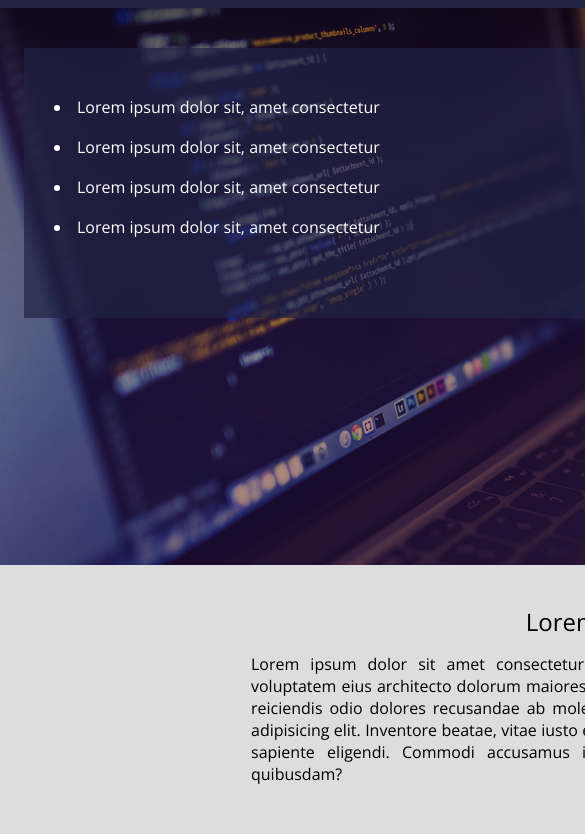
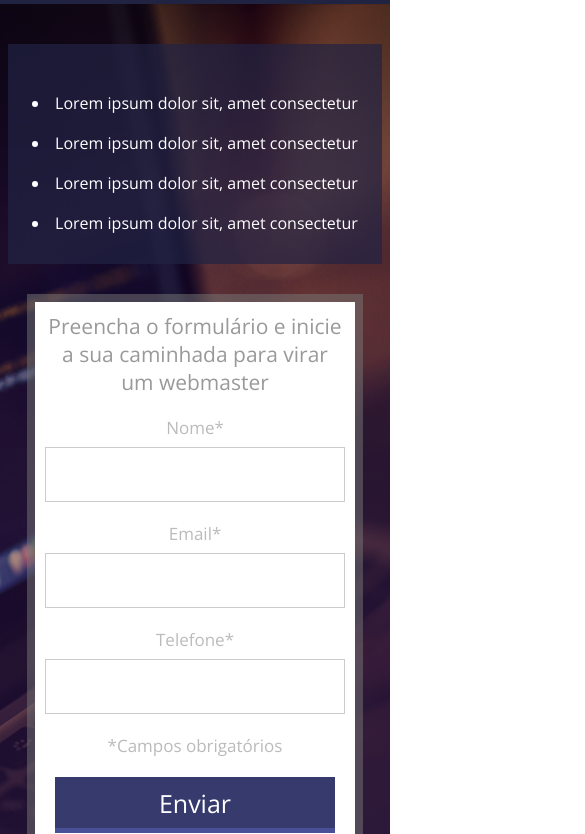
Before and after one commit to carlosmagno02/Landing-page1, a plain HTML site: page index.html in a window 390 px wide. Shown: the part 52-886 px from the top of the page, 585 px wide, since content can reach past the window. Drawn offline with nearby package versions, Linux system fonts and the light colour scheme.

Commit message:
Responsivo

```diff
--- a/Css/index.css
+++ b/Css/index.css
@@ -14,14 +14,14 @@ html,body{
 }
 
 .center{
-    width: 1200px;
+    width: 100%;
+    max-width: 1280px;
     margin: 0 auto;
-    padding: 0 2%;
 }
 
 header{
-    min-width: 1200px;
     width: 100%;
+    padding: 0 2%;
     height: 60px;
     background-color: #212343;
 }
@@ -32,7 +32,7 @@ header img{
 
 .container-banner{
     width: 100%;
-    min-width: 1200px;
+    padding: 0 2%;
     height: 557px;
     background-image: url(../img/header_bg.png);
     background-size: cover;
@@ -50,6 +50,7 @@ header img{
     float: right;
     position: relative;
     top: -15px;
+    border-width: 12px;
     background-color: white;
     border: 8px solid rgba(120,120,120,0.5);
     background-clip:padding-box ;
@@ -109,9 +110,9 @@ background-color: #4a5097 ;
 
 .container-list{
 padding: 30px;
-margin-top: 40px;
+margin-top: 100px;
 float: left;
-width: 619px;
+width: 519px;
 height: 270px;
 background-color: rgba(33, 35, 67, 0.7);
 }
@@ -125,8 +126,7 @@ background-color: rgba(33, 35, 67, 0.7);
 }
 
 .container2{
-    min-width: 1200px;
-    padding: 40px 0;
+    padding: 40px 2%;
     background-color: #ddd;
     text-align: center;
 }
@@ -136,7 +136,8 @@ background-color: rgba(33, 35, 67, 0.7);
 }
 
 .container2 p{
-    width: 698px;
+    width: 100%;
+    max-width: 768px;
     margin: 15px 0;
     display: inline-block;
     text-align: justify;
@@ -154,7 +155,7 @@ background-color: rgba(33, 35, 67, 0.7);
 }
 
 .section1{
-    padding: 90px 0;
+    padding: 90px 2%;
 }
 
 .section1 h2{
@@ -194,3 +195,87 @@ footer{
 footer p{
     padding: 10px;
 }
+
+@media screen and (max-width: 1024px){
+    header{
+        height: auto;
+        width: 100%;
+        padding: 15px 0;
+        text-align: center;
+    }
+
+    header img{
+        margin: 0;
+    }
+    .container-list{
+        padding: 30px 0;
+        float: left;
+        width: 40%;
+        margin-top: 0;
+        max-width: 500px;
+        height: auto;
+    }
+
+    .container-banner{
+        width: 100%;
+        padding: 40px 2%;
+        height: auto;
+        text-align: center;
+    }
+    .container-banner{
+        width: 100%;
+        padding: 40px 2%;
+        height: auto;
+        text-align: center;
+    }
+
+    .form{
+        margin-top: 30px;
+        max-width: 400px;
+        padding: 10px;
+        width: 60%;
+        height: 100%;
+        float: right;
+        top: 0;
+    }
+
+    .input-container input{
+        width: 100%;
+        height: 55px;
+    }
+
+    .form input[type=submit]{
+        max-width: 280px;
+        width: 100%;
+        height: 56px;
+
+    }
+}
+
+@media screen and (max-width: 768px){
+    .container-list2{
+        padding-right: 4%;
+        padding-left: 4%;
+    }
+    .container-list{
+        margin-top: 0;
+        float: none;
+        display:inline-block ;
+        width: 100%;
+    }
+
+    .form{
+        float: none;
+        display: inline-block;
+        width: 90%;
+        margin-top: 30px;
+    }
+
+    .container-single{
+        float: none;
+        display: inline-block;
+        width: 100%;
+        max-width: 600px;
+        padding:30px
+    }
+}
--- a/index.html
+++ b/index.html
@@ -1,6 +1,6 @@
 <!DOCTYPE html>
 <html lang="pt-br">
-
+<!-- autor: Carlos Magno -->
 <head>
     <meta charset="UTF-8">
     <meta name="viewport" content="width=device-width, initial-scale=1.0">
@@ -48,6 +48,8 @@
                         </div>
                     </form>
                 </div>
+            </div>
+                <div class="clear"></div>
             </div>
         </section>
         <section class="container2">
```
Lines whose indentation alone changed are shown as unchanged.
